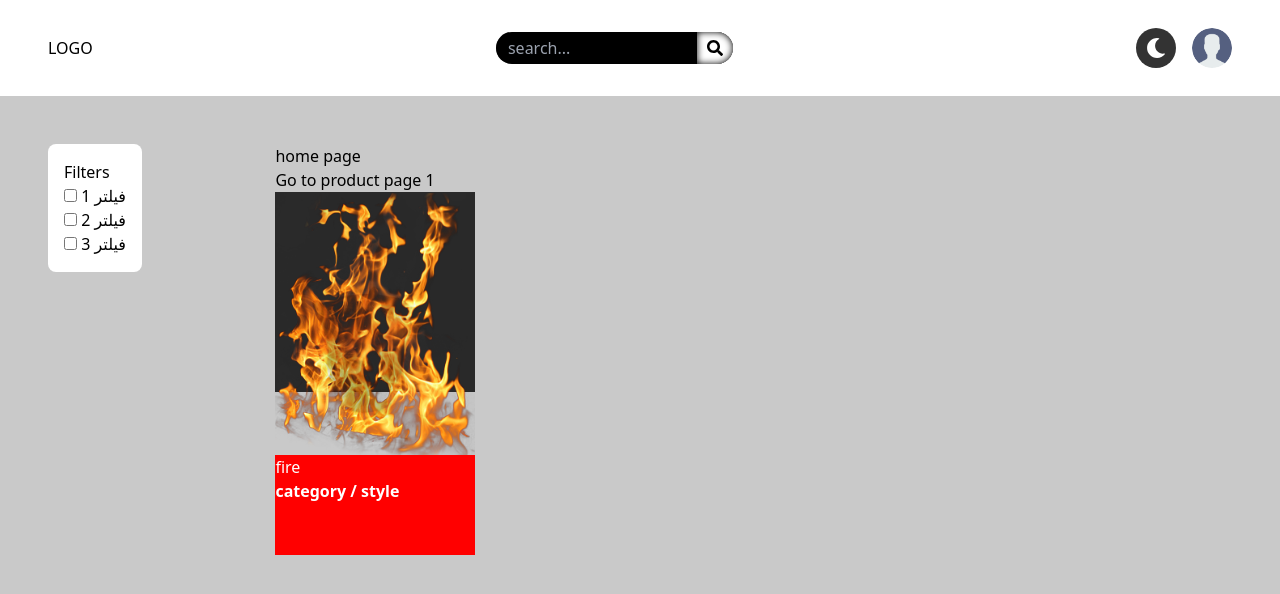
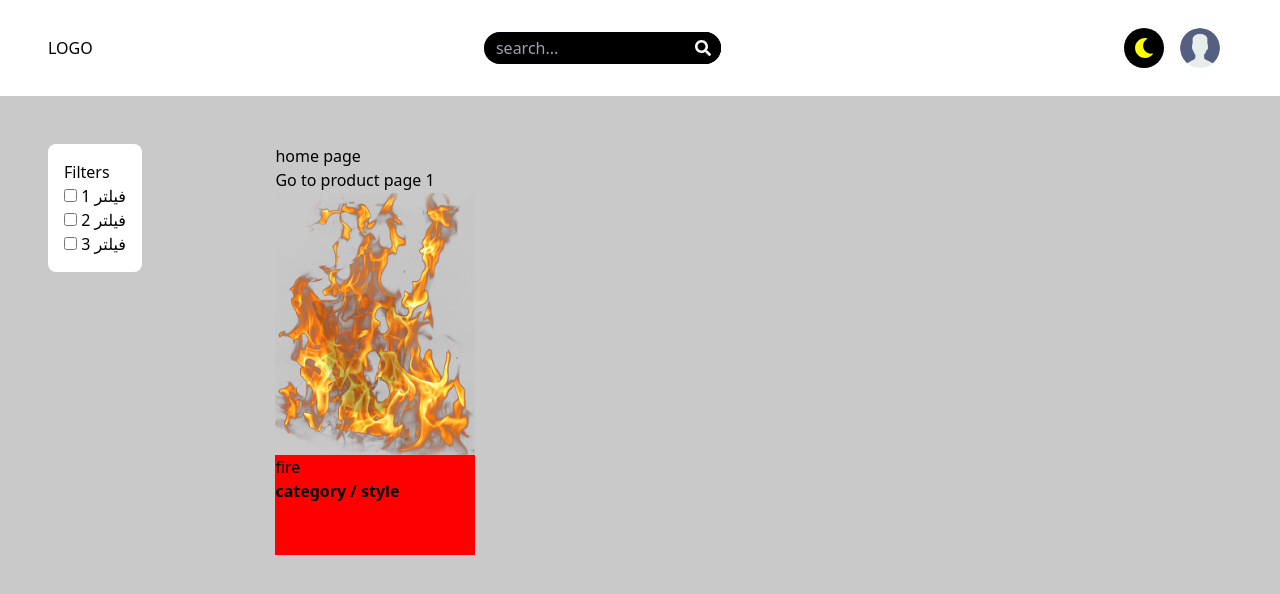
Before and after one commit to Al-Khalsi/freeNG, a Next.js app: page / in a window 1280 px wide. Shown: the top 594 px of the page. Built offline with nearby package versions, Linux system fonts and the light colour scheme.

Commit message:
start class tailwind css

```diff
--- a/pages/_app.js
+++ b/pages/_app.js
@@ -1,5 +1,5 @@
 import "../styles/globals.css";
-import '../styles/dark-mode.css';
+
 
 function App({ Component, pageProps }) {
   return <Component {...pageProps} />
--- a/pages/index.js
+++ b/pages/index.js
@@ -7,18 +7,21 @@ function index() {
   const [isDarkMode, setIsDarkMode] = useState(false);
 
   useEffect(() => {
-    document.body.classList.toggle('dark', isDarkMode);
-    document.body.classList.toggle('light', !isDarkMode);
+    if (isDarkMode) {
+      document.documentElement.classList.add('dark'); // اضافه کردن کلاس dark
+    } else {
+      document.documentElement.classList.remove('dark'); // حذف کلاس dark
+    }
   }, [isDarkMode]);
 
   const toggleTheme = () => {
-    setIsDarkMode(prevMode => !prevMode);
+    setIsDarkMode(prevMode => !prevMode); // تغییر حالت تاریک و روشن
   };
 
   return (
     <>
       <div className="app">
-        <header className='header'>
+        <header className='header w-full h-24 px-12 flex justify-between items-center'>
 
           <div className='bg-logo'>
             <div className='logo'>LOGO</div>
@@ -31,7 +34,7 @@ function index() {
             </button>
           </div>
 
-          <div className='right-header'>
+          <div className='right-header flex py-1 px-3'>
             <button className='change-background' onClick={toggleTheme}>
               {isDarkMode ? <FaSun /> : <FaMoon />}
             </button>
--- a/styles/dark-mode.css
+++ /dev/null
@@ -1,35 +0,0 @@
-/* dark-mode.css */
-
-body.dark {
-    background-color: #121212;
-    color: #ffffff;
-}
-
-.dark .header {
-    background-color: #1e1e1e;
-    color: white;
-}
-
-.dark .search {
-    background-color: #ffffff;
-    color: black;
-}
-
-.btn-search {
-    background-color: #ffffff;
-    color: #000;
-}
-
-.change-background {
-    background-color: #333333;
-    color: #ffffff;
-}
-
-.card {
-    background-color: #2a2a2a;
-}
-
-.card h3,
-.card b {
-    color: #ffffff;
-}
--- a/styles/globals.css
+++ b/styles/globals.css
@@ -45,19 +45,8 @@ main aside {
 }
 
 header {
-  width: 100%;
-  height: 6rem;
   background-color: #fff;
   color: black;
-  padding: 0 3rem;
-  display: flex;
-  justify-content: space-between;
-  align-items: center;
-}
-
-.right-header {
-  display: flex;
-  padding: 0.25 0.75rem;
 }
 
 .search-box {
```
